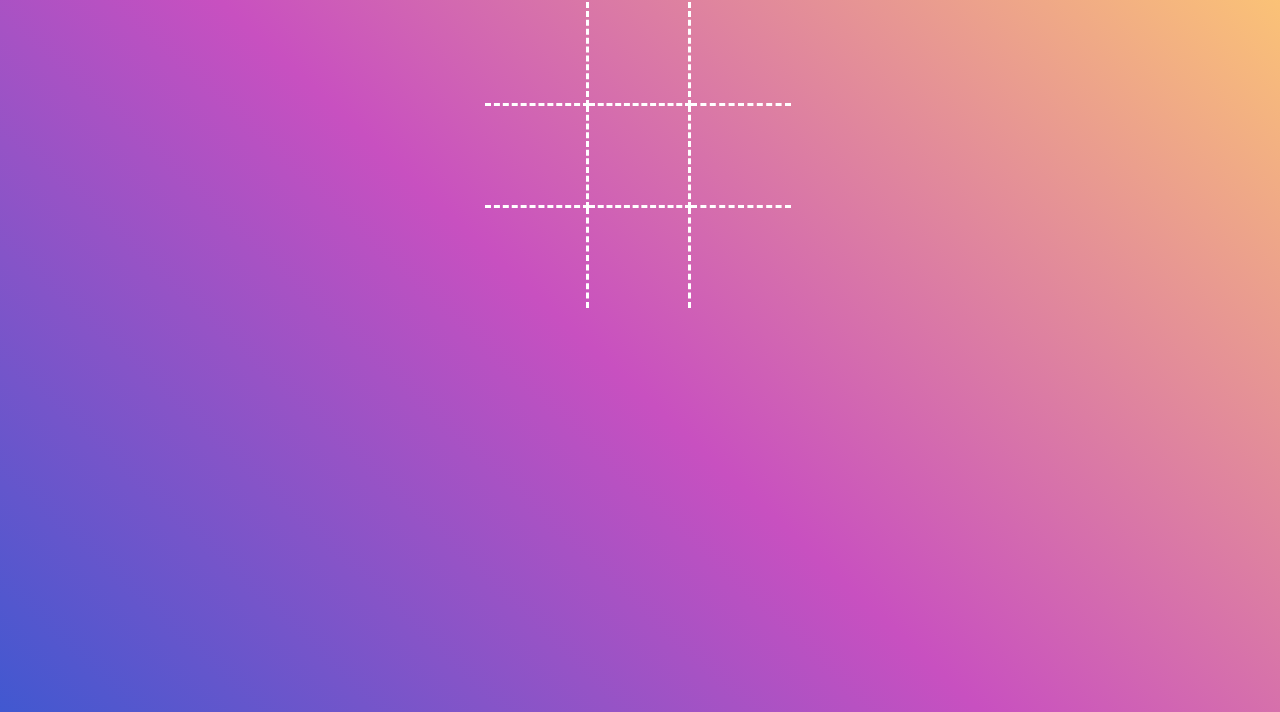
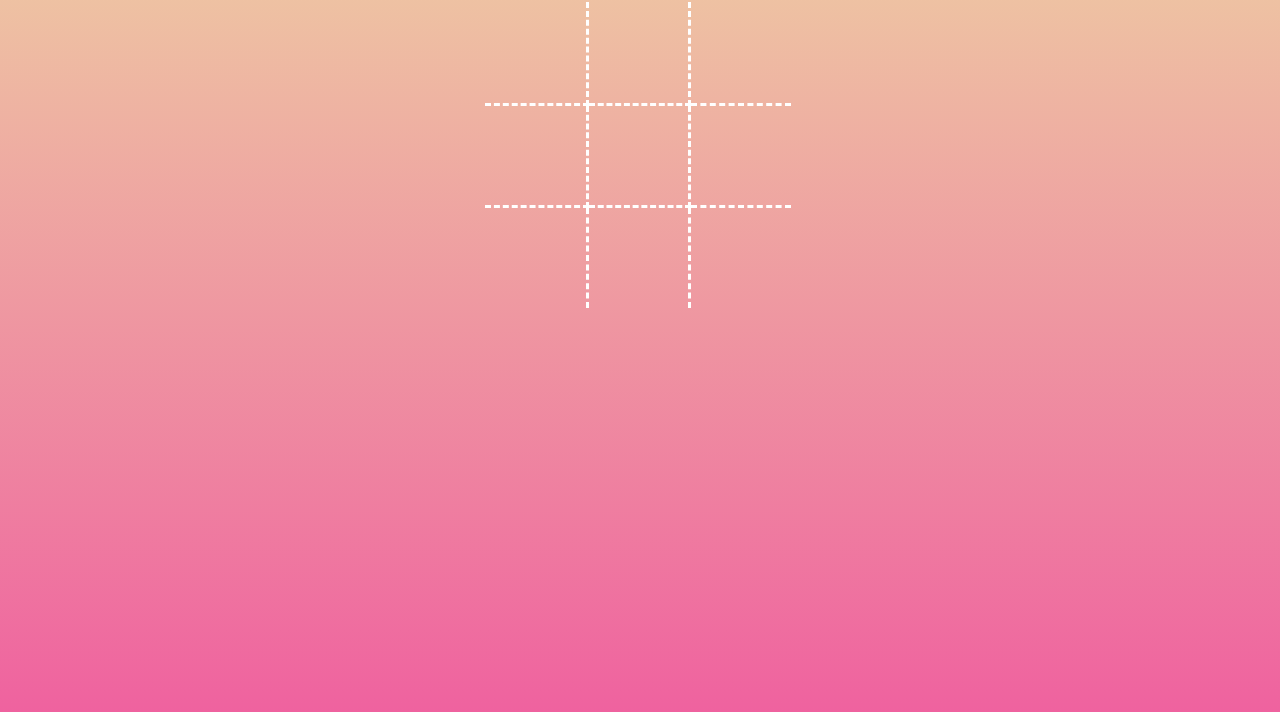
Before and after one commit to garvit-bhardwaj/Tictactoe, a plain HTML site: page index.html in a window 1280 px wide. Shown: the part 88-800 px from the top of the page. Drawn offline with Linux system fonts and the light colour scheme; a web font is replaced by a local one.

Commit message:
Update style.css

```diff
--- a/style.css
+++ b/style.css
@@ -7,7 +7,7 @@
 body{
     height:100vh;
     background-color: #4158D0;
-    background-image: linear-gradient(43deg, #4158D0 0%, #C850C0 46%, #FFCC70 100%);
+    background-image: linear-gradient(#eecda3,#ef629f);
 }
 
 h1{
```
